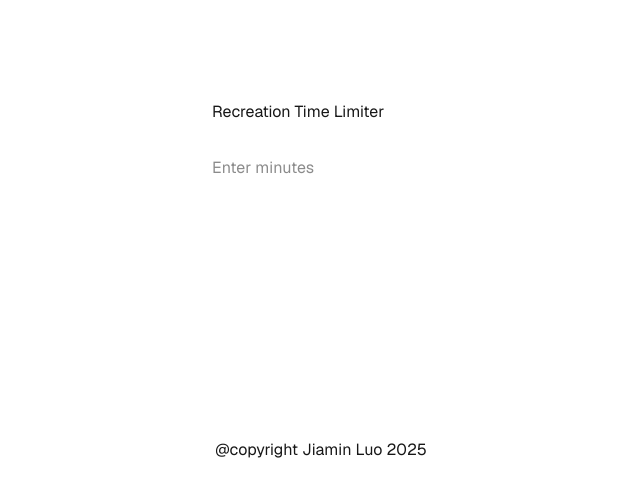
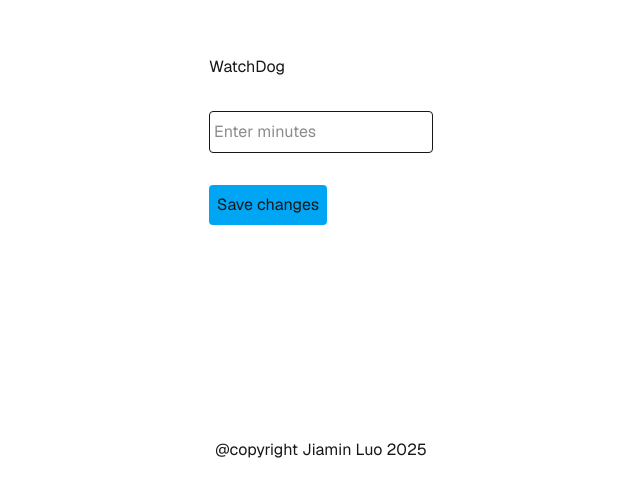
Before and after one commit to Joy-LJM/WatchDog, a Next.js app: page / in a window 1280 px wide. Shown: the part 260-756 px from the top of the page, without its empty margins (319-959 px from the left). Built offline with nearby package versions, Linux system fonts and the light colour scheme.

Commit message:
add css class for page.tsx

```diff
--- a/app/layout.tsx
+++ b/app/layout.tsx
@@ -1,5 +1,3 @@
-
-
 import type { Metadata } from "next";
 import { Geist, Geist_Mono } from "next/font/google";
 import "./globals.css";
--- a/app/page.tsx
+++ b/app/page.tsx
@@ -12,13 +12,16 @@ export default function Home() {
     <div className="grid grid-rows-[20px_1fr_20px] items-center justify-items-center min-h-screen p-8 pb-20 gap-16 sm:p-20 font-[family-name:var(--font-geist-sans)]">
       <main className="flex flex-col gap-[32px] row-start-2 items-center sm:items-start">
         <h1>
-
-        Recreation Time Limiter
+         WatchDog
         </h1>
         <input type="number" placeholder="Enter minutes"
         value={minutes}
         onChange={handleSave}
+        required
+        className="border valid:border-green-500 focus:outline-none pl-1 py-2 rounded-sm"
         />
+        <button className="bg-sky-500 hover:bg-sky-700  cursor-pointer rounded-sm p-2 ">Save changes</button>
+
       </main>
       <footer className="row-start-3 flex gap-[24px] flex-wrap items-center justify-center">
       @copyright Jiamin Luo 2025
```
